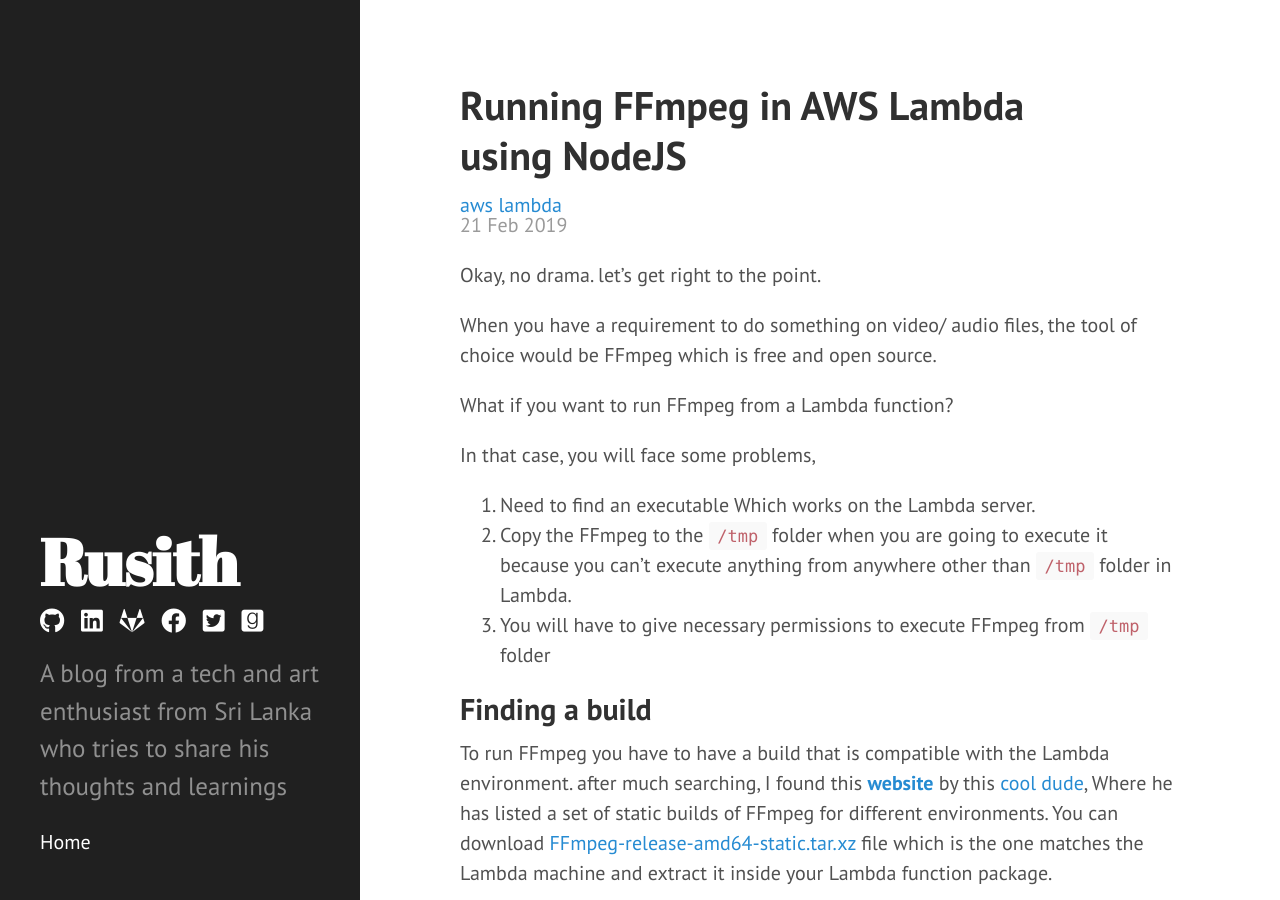
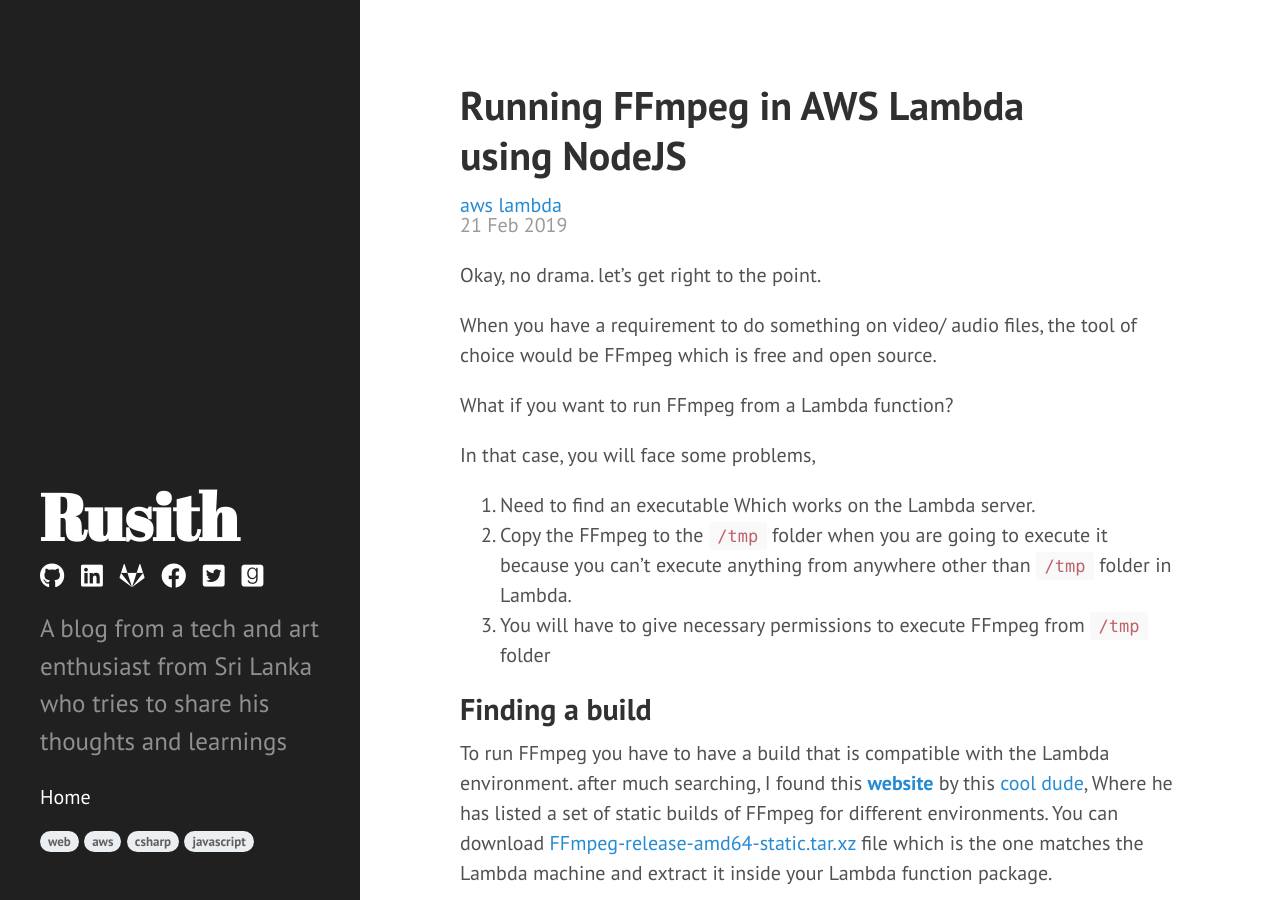
Before and after one commit to rusith/rusith.github.io, a Jekyll site: the page built from index.html, in a window 1280 px wide and 900 px high. Built offline with Jekyll 4.4.1, drawn with Linux system fonts in a browser that asks for light colours; nearby versions of some CDN libraries; the list of posts is cut into pages by our own code; comment, search, counter and statistics services are not loaded.

Commit message:
No Array Init

```diff
--- a/_includes/sidebar.html
+++ b/_includes/sidebar.html
@@ -48,7 +48,7 @@
 
 
       <div class="sidebar-tag-wrapper">
-        {% assign tagList = ['web', 'aws', 'csharp', 'javascript'] %}
+        {% assign tagList = 'web|aws|csharp|javascript' | split: '|' %}
         {% for tag in tagList %}
           {% capture tag_name %}{{ tag }}{% endcapture %}
           <a href="{{ site.baseurl }}/tag/{{ tag_name }}"><span class="post-tag post-tag-in-sidebar">{{ tag_name }}</span></a>
```
